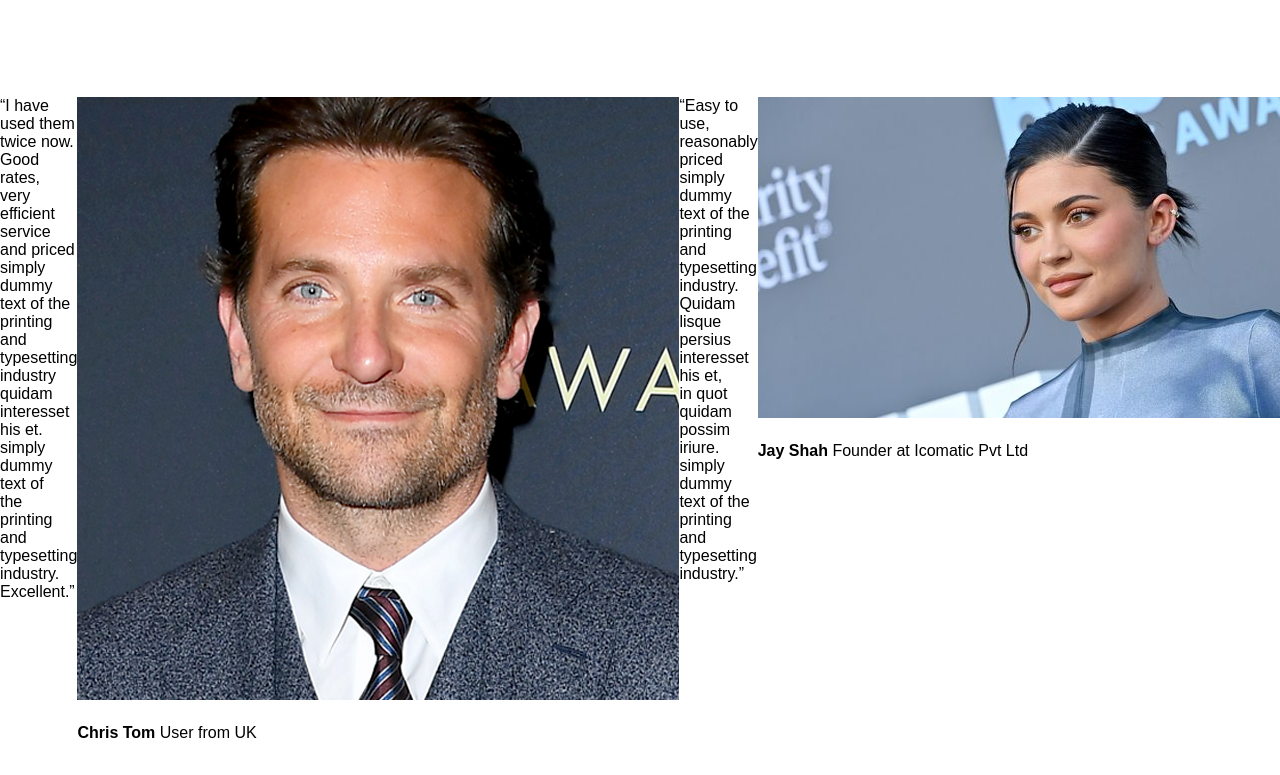
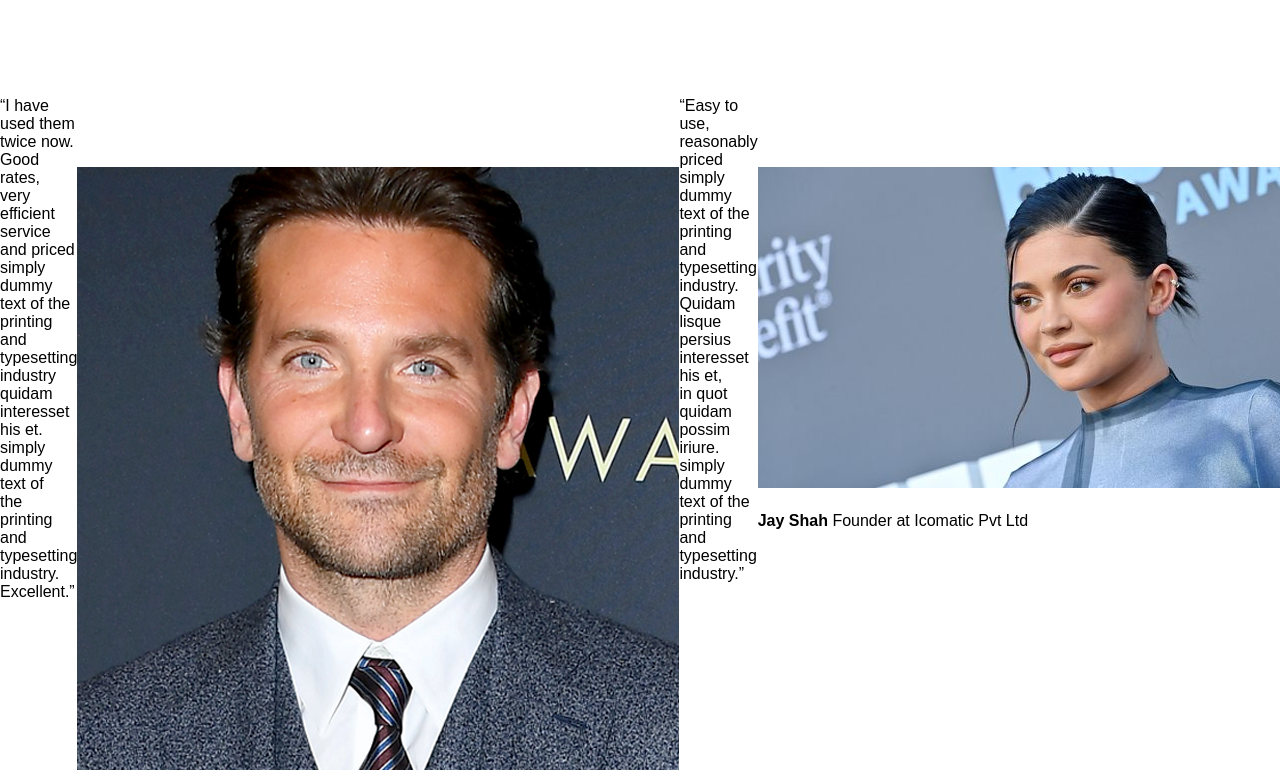
Before and after one commit to Aimable-Ngoga/aimable-ngoga.github.io, a plain HTML site: page index.html in a window 1280 px wide. Shown: the part 7245-8020 px from the top of the page. Drawn offline with Linux system fonts and the light colour scheme.

Commit message:
make same changes

```diff
--- a/index.css
+++ b/index.css
@@ -825,6 +825,10 @@ margin-right: 50px;
         justify-content: space-between;
         margin-bottom: 100px;
     }
+    .yadow{
+        font-size: 50px;
+        margin-top: 70px;
+    }
     .low{
         display:  flex;
         flex-direction: row;
--- a/index.html
+++ b/index.html
@@ -329,7 +329,7 @@
                                   possim iriure.<br> simply dummy text of the
                                   printing and typesetting industry.”</p>
                                   <div>
-                             <img class="gadow" src="image9.jpeg" alt="Jay Shah">
+                             <img class="yadow" src="image9.jpeg" alt="Jay Shah">
                           <strong class="dock">Jay Shah</strong>
                          <span class="tight">Founder at Icomatic Pvt Ltd</span>
                         </div>
```
